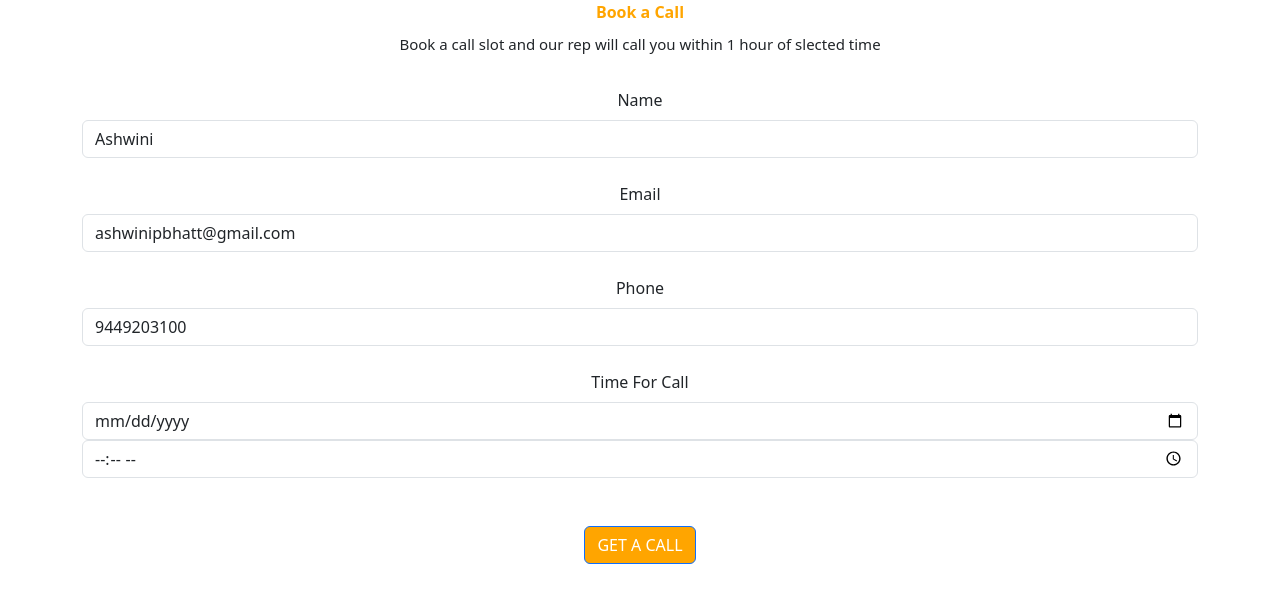
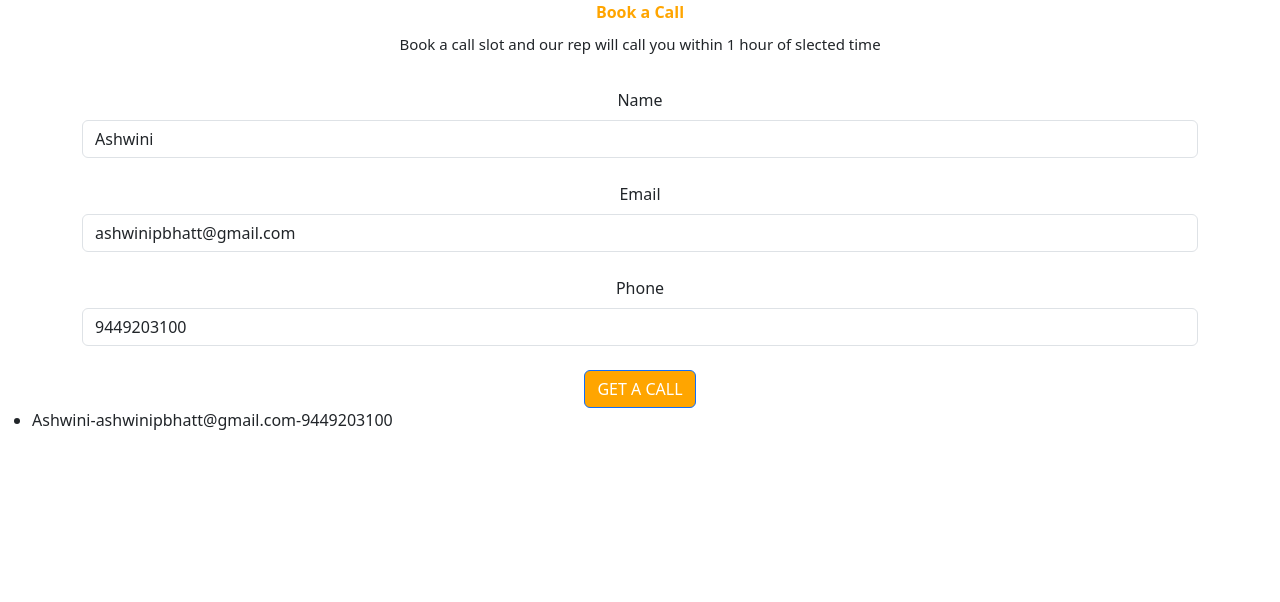
Before and after one commit to AshwiniPare/GitStart, a plain HTML site: page BookAppointment.html in a window 1280 px wide. Both pictures are taken after a click on the button "GET A CALL". Drawn offline with nearby package versions, Linux system fonts and the light colour scheme.

```diff
--- a/BookAppointment.html
+++ b/BookAppointment.html
@@ -30,13 +30,12 @@
         <label for="phone" class="form-label">Phone</label><br>
         <input type="text" class="form-control" id="phone" name="phone" value="9449203100"><br>
 
-        <label for="date" class="form-label">Time For Call</label><br>
-        <input type="date" class="form-control" id="date" name="date">
-        <input type="time" class="form-control" id="time" name="time" min="09:00" max="12:00"><br>
-        <br>
         <input type="button" class="btn btn-primary" style="background-color:orange;" onclick="submitForm()" value="GET A CALL">
     </form>
-    </div>
+  </div>
+    <ul id="items">
+    </ul>
+
     <script src="BookAppointment.js">
     </script>
     </body>
--- a/BookAppointment.js
+++ b/BookAppointment.js
@@ -1,20 +1,23 @@
 function submitForm()
 {
-
     var input = document.getElementById('name');
     let myObj = {userName: input.value};
     var input = document.getElementById('email');
     myObj.userEmail = input.value;
     var input = document.getElementById('phone');
     myObj.userPhone = input.value;
-    var input = document.getElementById('date');
-    myObj.userDate = input.value;
-    var input = document.getElementById('time');
-    myObj.userTime = input.value;
 
     let myObjSerialized = JSON.stringify(myObj);
-    localStorage.setItem("myObj", myObjSerialized);
+    localStorage.setItem(myObj.userEmail, myObjSerialized);
 
-    let myObjDeserialized=JSON.parse(localStorage.getItem("myObj"));
-    console.log(myObjDeserialized);
+   let myObjDeserialized=JSON.parse(localStorage.getItem(myObj.userEmail));
+   console.log(myObjDeserialized);
+
+   //DOM Manipulation
+   var userInfo = myObj.userName+"-"+myObj.userEmail+"-"+myObj.userPhone;
+   let li = document.createElement('li');
+   li.appendChild(document.createTextNode(userInfo));
+   var itemList = document.getElementById('items');
+   itemList.appendChild(li);
+
 }
```
